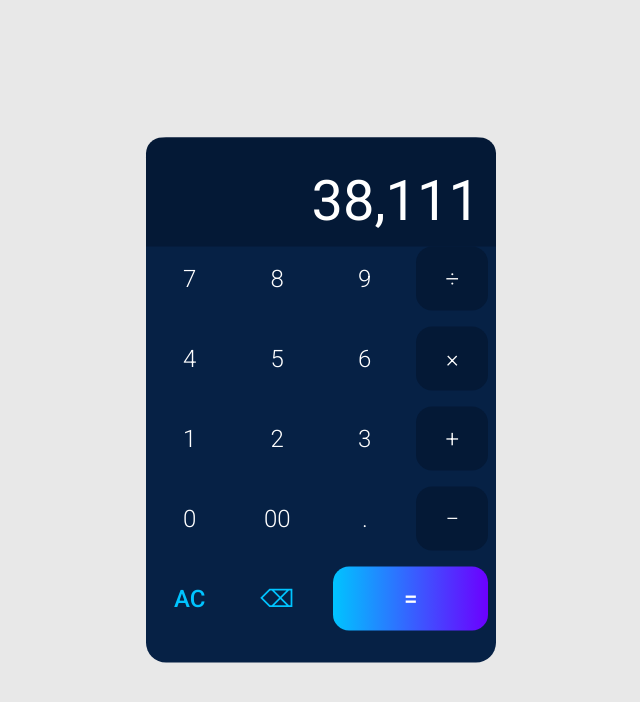
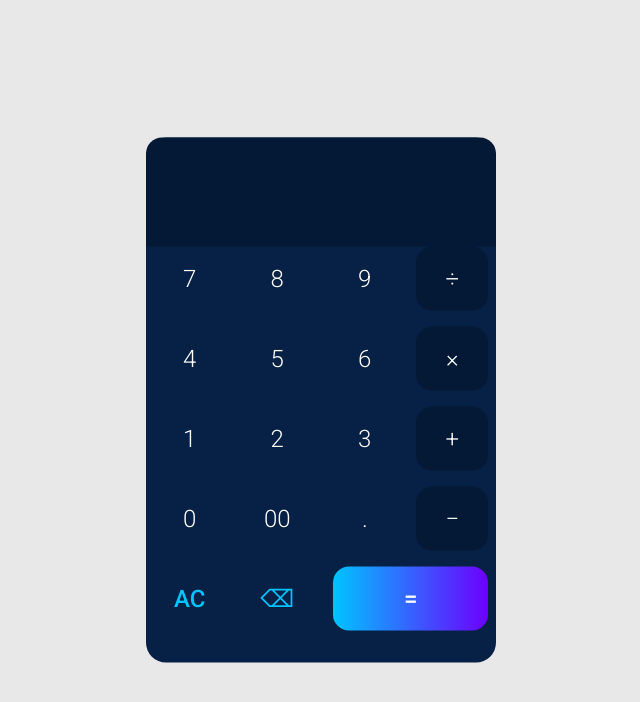
Before and after one commit to jimmyhappy19920308/calculator, a website: page index.html in a window 1280 px wide. Shown: the whole page, without its empty margins (319-959 px from the left). Drawn offline with Linux system fonts and the light colour scheme.

Commit message:
remove default result

```diff
--- a/index.html
+++ b/index.html
@@ -12,7 +12,7 @@
     <main class="calculator">
       <div class="calculator-header">
         <div class="expression"></div>
-        <div class="result">38,111</div>
+        <div class="result"></div>
       </div>
       <div class="calculator-body">
         <a href="#" class="number">7</a>
```
